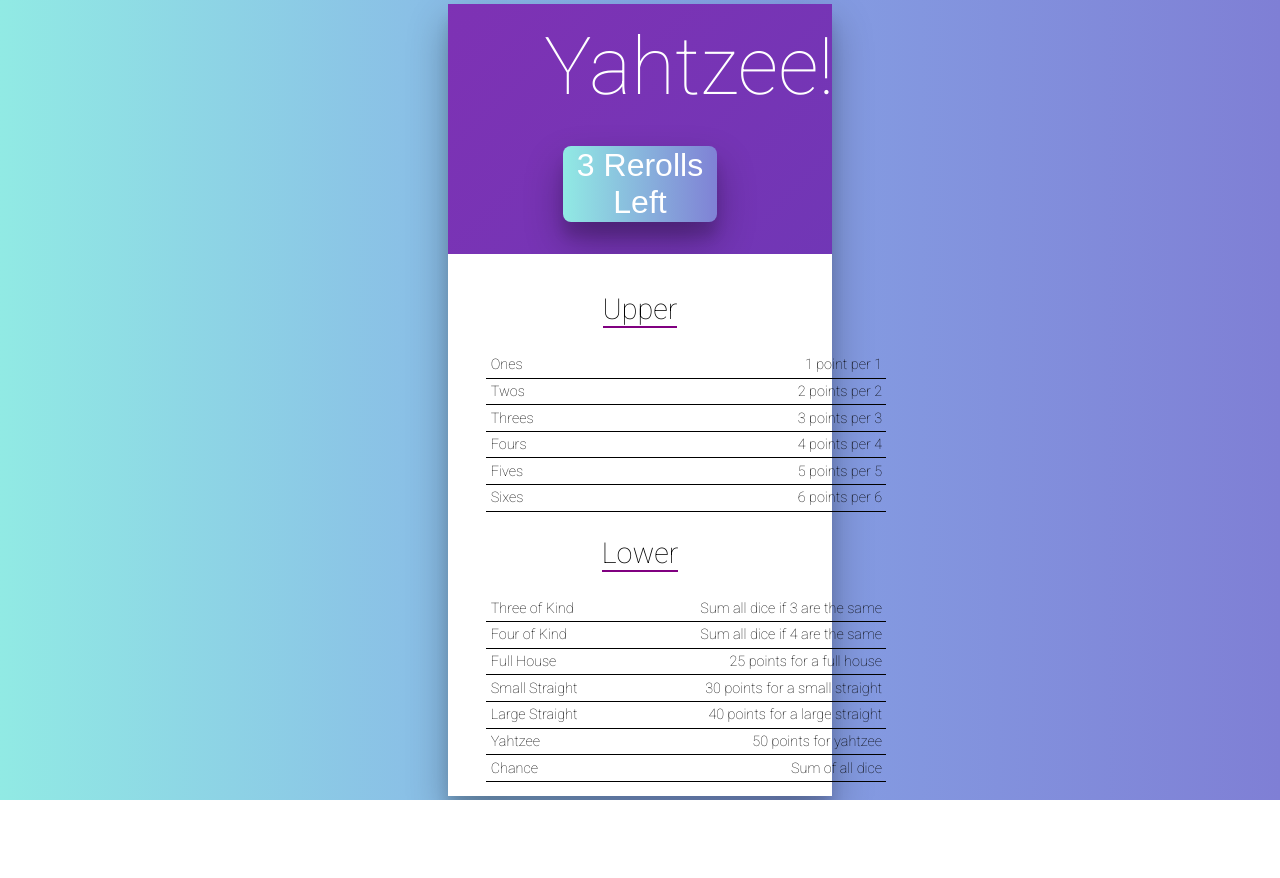
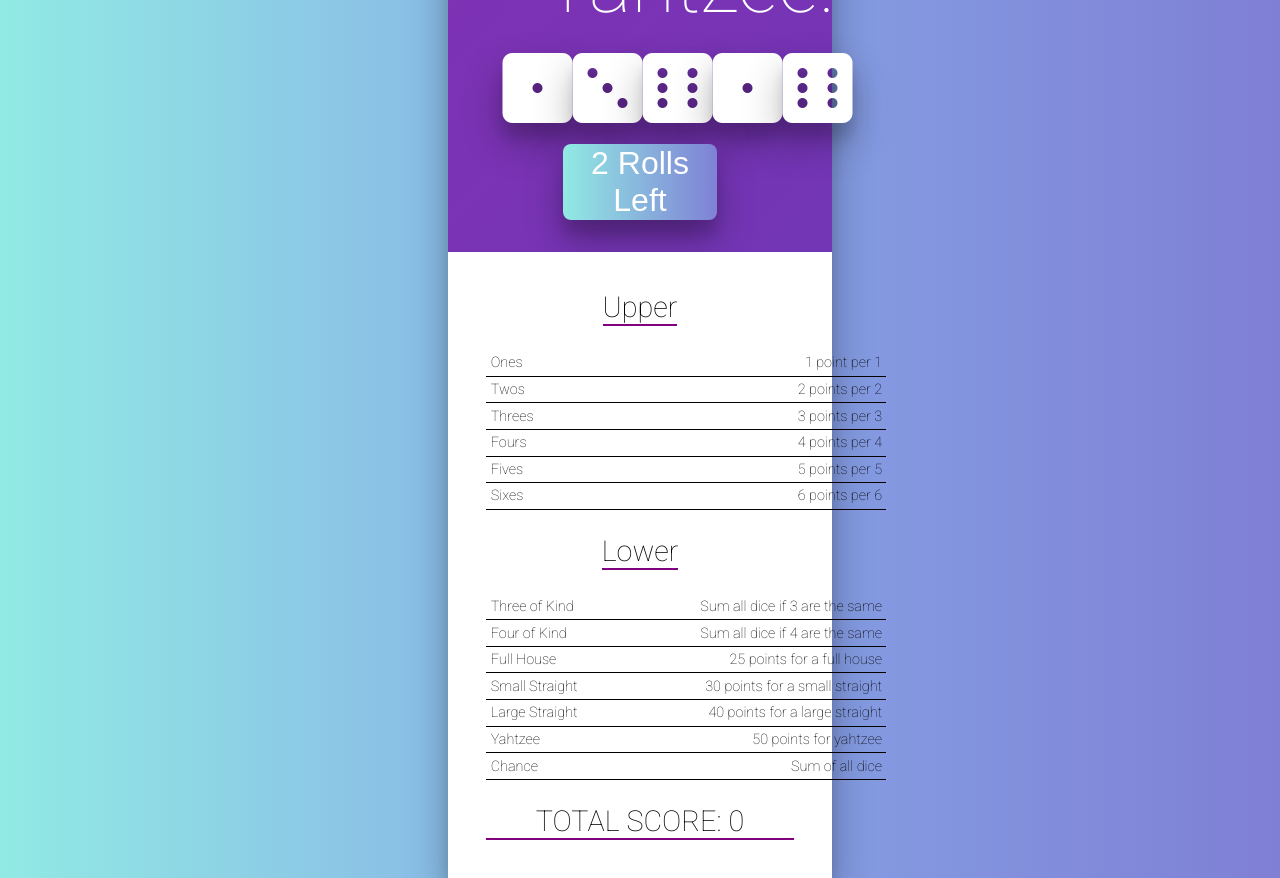
Before and after one commit to monikageiger/yahtzee-game-react, a React (Create React App) app: page / in a window 1280 px wide. Before the commit the page ends 800 px from the top, so only its background shows below. Built offline with nearby package versions, Linux system fonts and the light colour scheme.

Commit message:
bug fiexes and total score added

```diff
--- a/src/Dice.js
+++ b/src/Dice.js
@@ -11,7 +11,9 @@ class Dice extends Component {
           locked={this.props.locked[idx]}
           idx={idx}
           key={idx}
-          disabled={this.props.disabled}/>
+          disabled={this.props.disabled}
+          rolling={this.props.rolling && !this.props.locked[idx]}
+          />
       )}
     </div>
   }
--- a/src/Die.css
+++ b/src/Die.css
@@ -28,13 +28,15 @@
   opacity: 0.8;
 }
 
-.Die-rolling {
-  animation: spin 1s ease-out;
-}
 
 .Die-rolling:hover,
 .Die[disabled] {
   cursor: not-allowed;
+}
+
+
+.Die-rolling {
+  animation: spin 1s ease-out;
 }
 
 @keyframes spin {
--- a/src/Die.js
+++ b/src/Die.js
@@ -14,9 +14,10 @@ class Die extends Component {
   }
 
   render() {
-    const {numberWords,locked,val,disabled}= this.props;
+    const {numberWords,locked,val,disabled,rolling}= this.props;
     let classes = `Die fas fa-dice-${numberWords[val -1]} fa-5x `;
-    if(locked) classes += 'Die-locked'
+    if(locked) classes += 'Die-locked';
+    if(rolling) classes += 'Die-rolling';
       return (
         <i className={classes} onClick={this.handleClick} disabled={disabled}></i>
     );
--- a/src/Game.js
+++ b/src/Game.js
@@ -10,9 +10,10 @@ class Game extends Component {
   constructor(props) {
     super(props);
     this.state = {
-      dice: Array.from({ length: NUM_DICE }),
+      dice: Array.from({ length: NUM_DICE }).map(d=>5),
       locked: Array(NUM_DICE).fill(false),
       rollsLeft: NUM_ROLLS,
+      rolling:false,
       scores: {
         ones: undefined,
         twos: undefined,
@@ -32,6 +33,16 @@ class Game extends Component {
     this.roll = this.roll.bind(this);
     this.doScore = this.doScore.bind(this);
     this.toggleLocked = this.toggleLocked.bind(this);
+    this.animateRoll = this.animateRoll.bind(this);
+  }
+componentDidMount(){
+  this.animateRoll()
+}
+
+  animateRoll(){
+    this.setState({rolling:true},()=>{
+      setTimeout(this.roll,1000)
+    })
   }
 
   roll(evt) {
@@ -41,13 +52,14 @@ class Game extends Component {
         st.locked[i] ? d : Math.ceil(Math.random() * 6)
       ),
       locked: st.rollsLeft > 1 ? st.locked : Array(NUM_DICE).fill(true),
-      rollsLeft: st.rollsLeft - 1
+      rollsLeft: st.rollsLeft - 1,
+      rolling:false
     }));
   }
 
   toggleLocked(idx) {
     // toggle whether idx is in locked or not
-    if(this.state.rollsLeft >0){
+    if(this.state.rollsLeft > 0 && !this.state.rolling){
     this.setState(st => ({
       locked: [
         ...st.locked.slice(0, idx),
@@ -64,10 +76,23 @@ class Game extends Component {
       rollsLeft: NUM_ROLLS,
       locked: Array(NUM_DICE).fill(false)
     }));
-    this.roll();
+    this.animateRoll();
   }
 
+
+displayRollInfo(){
+  const messages=[
+    "0 Rolls Left",
+    "1 Roll Left",
+    "2 Rolls Left",
+    "Starting Round"
+  ]
+return messages[this.state.rollsLeft]
+}
+
+
   render() {
+    const {dice,locked,rollsLeft,rolling,scores}=this.state;
     return (
       <div className='Game'>
         <header className='Game-header'>
@@ -76,23 +101,28 @@ class Game extends Component {
 
           <section className='Game-dice-section'>
             <Dice
-              dice={this.state.dice}
-              locked={this.state.locked}
+              dice={dice}
+              locked={locked}
               handleClick={this.toggleLocked}
-              disabled = {this.state.rollsLeft === 0 }
+              disabled = {rollsLeft === 0 }
+              rolling = {rolling}
             />
             <div className='Game-button-wrapper'>
               <button
                 className='Game-reroll'
-                disabled={this.state.locked.every(x => x)}
-                onClick={this.roll}
+                disabled={
+                  locked.every(x => x) ||
+                  rollsLeft === 0 ||
+                  rolling
+                  }
+                onClick={this.animateRoll}
               >
-                {this.state.rollsLeft} Rerolls Left
+                {this.displayRollInfo()}
               </button>
             </div>
           </section>
         </header>
-        <ScoreTable doScore={this.doScore} scores={this.state.scores} />
+        <ScoreTable doScore={this.doScore} scores={scores} />
       </div>
     );
   }
--- a/src/ScoreTable.js
+++ b/src/ScoreTable.js
@@ -5,7 +5,14 @@ import { ones, twos, threes, fours, fives, sixes, threeOfKind, fourOfKind, fullH
 
 
 class ScoreTable extends Component {
-
+getTotalScore(){
+  const {scores}= this.props;
+  let totalScore = 0;
+  for(let key in scores){
+    if(scores[key]) totalScore += scores[key];
+  }
+  return totalScore
+}
   render() {
     const { scores, doScore } = this.props;
 
@@ -38,6 +45,7 @@ class ScoreTable extends Component {
             </tbody>
           </table>
         </section>
+        <h2>TOTAL SCORE: {this.getTotalScore()} </h2>
       </div>
     )
   }
```
Also changed, not shown: src/Game.css (+9 -6 lines), src/App.css (line endings or trailing spaces), 22 other files (tests, documents, lock files or other folders).
